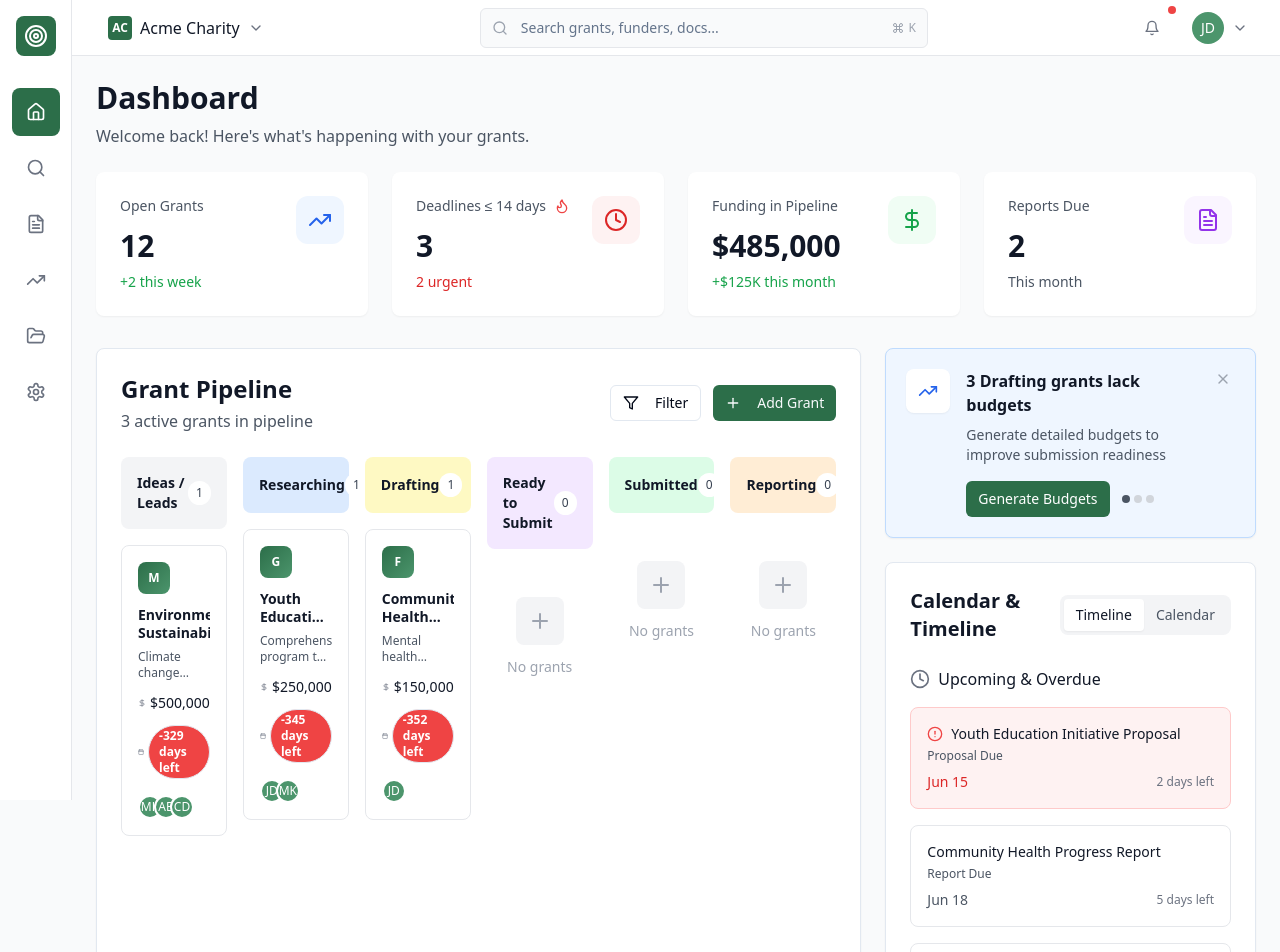
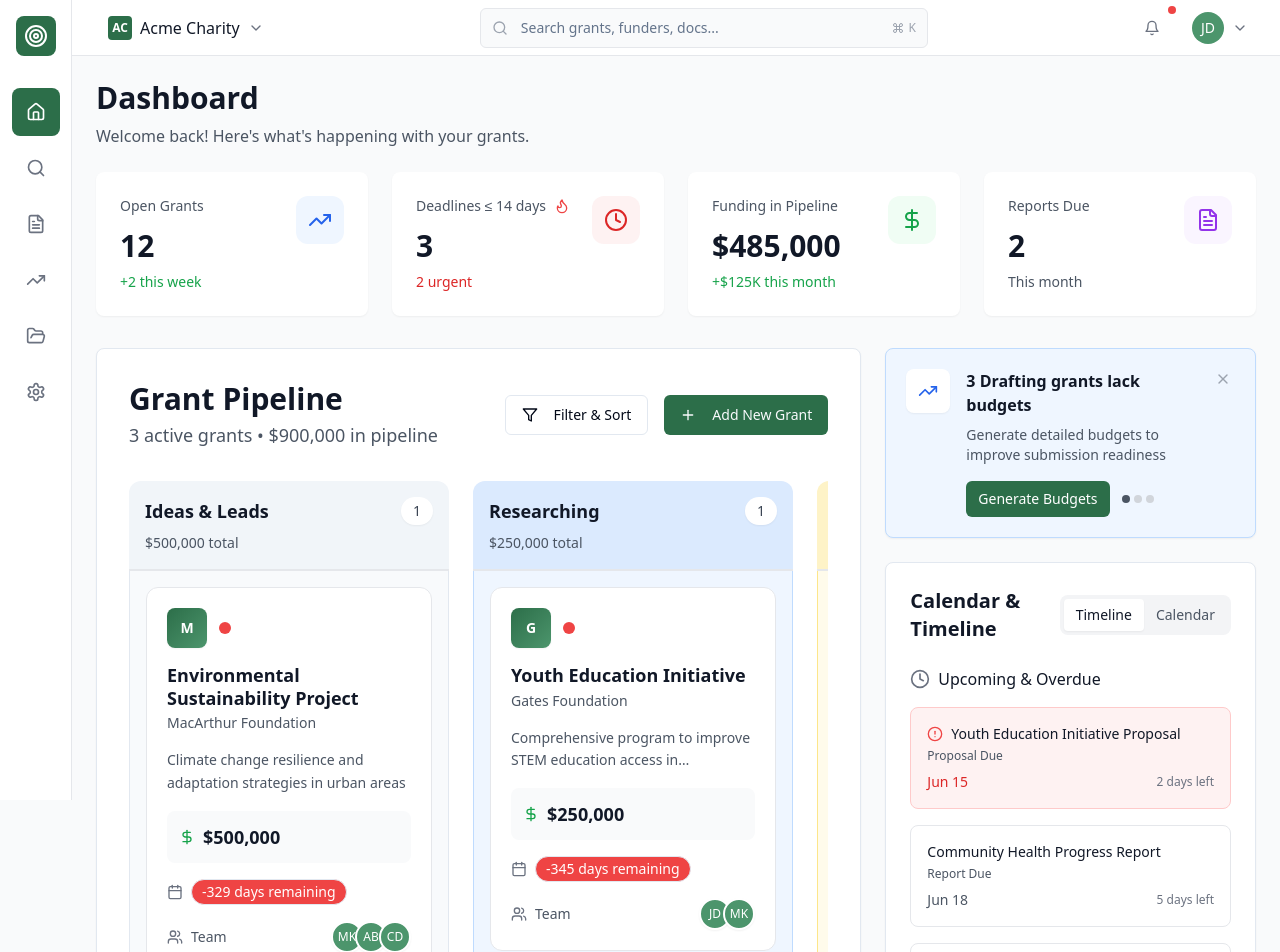
Before and after one commit to ahmedgadir/sprout-start-onboard, a React (Vite) app: page /dashboard in a window 1280 px wide. Shown: the top 952 px of the page. Built offline with nearby package versions, Linux system fonts and the light colour scheme.

Commit message:
Refactor: Improve Grant Pipeline Kanban
Restructure the Grant Pipeline Kanban to a horizontal layout with improved information display.

```diff
--- a/src/components/dashboard/GrantPipelineKanban.tsx
+++ b/src/components/dashboard/GrantPipelineKanban.tsx
@@ -2,16 +2,16 @@
 import React, { useState } from 'react';
 import { Card } from '@/components/ui/card';
 import { Badge } from '@/components/ui/badge';
-import { MoreHorizontal, Plus, Calendar, DollarSign, Filter } from 'lucide-react';
+import { MoreHorizontal, Plus, Calendar, DollarSign, Filter, Users } from 'lucide-react';
 import { Button } from '@/components/ui/button';
 
 const columns = [
-  { id: 'ideas', title: 'Ideas / Leads', count: 3, color: 'bg-gray-100' },
-  { id: 'researching', title: 'Researching', count: 5, color: 'bg-blue-100' },
-  { id: 'drafting', title: 'Drafting', count: 4, color: 'bg-yellow-100' },
-  { id: 'ready', title: 'Ready to Submit', count: 2, color: 'bg-purple-100' },
-  { id: 'submitted', title: 'Submitted', count: 6, color: 'bg-green-100' },
-  { id: 'reporting', title: 'Reporting', count: 3, color: 'bg-orange-100' },
+  { id: 'ideas', title: 'Ideas & Leads', count: 3, color: 'bg-slate-50 border-slate-200', headerColor: 'bg-slate-100' },
+  { id: 'researching', title: 'Researching', count: 5, color: 'bg-blue-50 border-blue-200', headerColor: 'bg-blue-100' },
+  { id: 'drafting', title: 'Drafting', count: 4, color: 'bg-amber-50 border-amber-200', headerColor: 'bg-amber-100' },
+  { id: 'ready', title: 'Ready to Submit', count: 2, color: 'bg-purple-50 border-purple-200', headerColor: 'bg-purple-100' },
+  { id: 'submitted', title: 'Submitted', count: 6, color: 'bg-emerald-50 border-emerald-200', headerColor: 'bg-emerald-100' },
+  { id: 'reporting', title: 'Reporting', count: 3, color: 'bg-orange-50 border-orange-200', headerColor: 'bg-orange-100' },
 ];
 
 const sampleGrants = [
@@ -23,7 +23,8 @@ const sampleGrants = [
     deadline: '2024-06-15',
     assignees: ['JD', 'MK'],
     status: 'researching',
-    description: 'Comprehensive program to improve STEM education access',
+    description: 'Comprehensive program to improve STEM education access in underserved communities',
+    priority: 'high',
   },
   {
     id: 2,
@@ -33,17 +34,19 @@ const sampleGrants = [
     deadline: '2024-06-08',
     assignees: ['JD'],
     status: 'drafting',
-    description: 'Mental health support for underserved communities',
+    description: 'Mental health support services for underserved communities nationwide',
+    priority: 'medium',
   },
   {
     id: 3,
-    title: 'Environmental Sustainability',
+    title: 'Environmental Sustainability Project',
     funder: 'MacArthur Foundation',
     amount: 500000,
     deadline: '2024-07-01',
     assignees: ['MK', 'AB', 'CD'],
     status: 'ideas',
-    description: 'Climate change resilience in urban areas',
+    description: 'Climate change resilience and adaptation strategies in urban areas',
+    priority: 'high',
   },
 ];
 
@@ -65,104 +68,132 @@ export const GrantPipelineKanban = () => {
   const getDeadlineColor = (deadline: string) => {
     const days = getDaysUntilDeadline(deadline);
     if (days <= 0) return 'bg-red-500 text-white';
-    if (days <= 7) return 'bg-red-100 text-red-700 border-red-200';
-    if (days <= 14) return 'bg-yellow-100 text-yellow-700 border-yellow-200';
-    return 'bg-green-100 text-green-700 border-green-200';
+    if (days <= 7) return 'bg-red-100 text-red-700 border-red-300';
+    if (days <= 14) return 'bg-amber-100 text-amber-700 border-amber-300';
+    return 'bg-green-100 text-green-700 border-green-300';
+  };
+
+  const getPriorityColor = (priority: string) => {
+    switch (priority) {
+      case 'high': return 'bg-red-500';
+      case 'medium': return 'bg-amber-500';
+      case 'low': return 'bg-green-500';
+      default: return 'bg-gray-500';
+    }
   };
 
   return (
-    <Card className="p-6 h-full">
-      <div className="flex items-center justify-between mb-6">
-        <div>
-          <h2 className="text-2xl font-semibold text-gray-900">Grant Pipeline</h2>
-          <p className="text-gray-600 mt-1">{grants.length} active grants in pipeline</p>
+    <Card className="p-8 h-full bg-white shadow-sm">
+      {/* Header Section */}
+      <div className="flex items-center justify-between mb-8">
+        <div className="space-y-1">
+          <h2 className="text-3xl font-bold text-gray-900">Grant Pipeline</h2>
+          <p className="text-gray-600 text-lg">
+            {grants.length} active grants • ${grants.reduce((sum, grant) => sum + grant.amount, 0).toLocaleString()} in pipeline
+          </p>
         </div>
-        <div className="flex items-center space-x-3">
-          <Button variant="outline" size="sm">
+        <div className="flex items-center space-x-4">
+          <Button variant="outline" size="default" className="h-10">
             <Filter className="w-4 h-4 mr-2" />
-            Filter
+            Filter & Sort
           </Button>
-          <Button size="sm" className="bg-[#2C6E49] hover:bg-[#1B4332]">
+          <Button size="default" className="bg-[#2C6E49] hover:bg-[#1B4332] h-10">
             <Plus className="w-4 h-4 mr-2" />
-            Add Grant
+            Add New Grant
           </Button>
         </div>
       </div>
 
-      <div className="grid grid-cols-6 gap-4 h-[650px]">
+      {/* Horizontal Kanban Board */}
+      <div className="flex space-x-6 h-[700px] overflow-x-auto pb-4">
         {columns.map((column) => (
-          <div key={column.id} className="flex flex-col">
+          <div key={column.id} className="flex-shrink-0 w-80">
             {/* Column Header */}
-            <div className={`p-4 rounded-lg ${column.color} mb-4`}>
-              <div className="flex items-center justify-between">
-                <h3 className="font-semibold text-gray-900 text-sm">{column.title}</h3>
-                <span className="bg-white text-gray-700 text-xs font-medium px-2 py-1 rounded-full">
-                  {getGrantsForColumn(column.id).length}
-                </span>
+            <div className={`p-4 rounded-t-xl border-b-2 ${column.headerColor} border-gray-200`}>
+              <div className="flex items-center justify-between mb-2">
+                <h3 className="font-semibold text-gray-900 text-lg">{column.title}</h3>
+                <div className="flex items-center space-x-2">
+                  <span className="bg-white text-gray-700 text-sm font-medium px-3 py-1 rounded-full shadow-sm">
+                    {getGrantsForColumn(column.id).length}
+                  </span>
+                </div>
+              </div>
+              <div className="text-sm text-gray-600">
+                ${getGrantsForColumn(column.id).reduce((sum, grant) => sum + grant.amount, 0).toLocaleString()} total
               </div>
             </div>
 
-            {/* Grant Cards */}
-            <div className="flex-1 space-y-3 overflow-y-auto">
+            {/* Column Content */}
+            <div className={`h-full rounded-b-xl border-l border-r border-b ${column.color} p-4 space-y-4 overflow-y-auto`} style={{ maxHeight: '620px' }}>
               {getGrantsForColumn(column.id).map((grant) => (
                 <div
                   key={grant.id}
-                  className="bg-white border border-gray-200 rounded-lg p-4 cursor-move hover:shadow-md transition-all duration-200 group"
+                  className="bg-white border border-gray-200 rounded-xl p-5 cursor-move hover:shadow-lg transition-all duration-300 group hover:-translate-y-1"
                   draggable
                 >
-                  {/* Header */}
-                  <div className="flex items-start justify-between mb-3">
-                    <div className="w-8 h-8 bg-gradient-to-br from-[#2C6E49] to-[#4C956C] rounded-lg text-white text-xs flex items-center justify-center font-bold">
-                      {grant.funder.charAt(0)}
+                  {/* Grant Header */}
+                  <div className="flex items-start justify-between mb-4">
+                    <div className="flex items-center space-x-3">
+                      <div className="w-10 h-10 bg-gradient-to-br from-[#2C6E49] to-[#4C956C] rounded-lg text-white text-sm flex items-center justify-center font-bold shadow-sm">
+                        {grant.funder.charAt(0)}
+                      </div>
+                      <div className={`w-3 h-3 rounded-full ${getPriorityColor(grant.priority)}`} title={`${grant.priority} priority`}></div>
                     </div>
-                    <button className="opacity-0 group-hover:opacity-100 transition-opacity p-1 hover:bg-gray-100 rounded">
-                      <MoreHorizontal className="w-4 h-4 text-gray-400" />
+                    <button className="opacity-0 group-hover:opacity-100 transition-opacity p-2 hover:bg-gray-100 rounded-lg">
+                      <MoreHorizontal className="w-4 h-4 text-gray-500" />
                     </button>
                   </div>
 
-                  {/* Grant Title */}
-                  <h4 className="font-semibold text-sm text-gray-900 mb-2 line-clamp-2 leading-tight">
-                    {grant.title}
-                  </h4>
+                  {/* Grant Title & Funder */}
+                  <div className="mb-4">
+                    <h4 className="font-semibold text-gray-900 mb-1 text-lg leading-tight">
+                      {grant.title}
+                    </h4>
+                    <p className="text-sm text-gray-600 font-medium">{grant.funder}</p>
+                  </div>
 
                   {/* Description */}
-                  <p className="text-xs text-gray-600 mb-3 line-clamp-2">
+                  <p className="text-sm text-gray-600 mb-4 leading-relaxed line-clamp-2">
                     {grant.description}
                   </p>
 
                   {/* Amount */}
-                  <div className="flex items-center space-x-1 mb-3">
-                    <DollarSign className="w-3 h-3 text-gray-500" />
-                    <span className="text-sm font-medium text-gray-900">
+                  <div className="flex items-center space-x-2 mb-4 p-3 bg-gray-50 rounded-lg">
+                    <DollarSign className="w-4 h-4 text-green-600" />
+                    <span className="text-lg font-bold text-gray-900">
                       ${grant.amount.toLocaleString()}
                     </span>
                   </div>
 
                   {/* Deadline */}
-                  <div className="flex items-center space-x-1 mb-4">
-                    <Calendar className="w-3 h-3 text-gray-500" />
+                  <div className="flex items-center space-x-2 mb-4">
+                    <Calendar className="w-4 h-4 text-gray-500" />
                     <Badge
                       variant="outline"
-                      className={`text-xs ${getDeadlineColor(grant.deadline)}`}
+                      className={`text-sm font-medium ${getDeadlineColor(grant.deadline)}`}
                     >
-                      {getDaysUntilDeadline(grant.deadline)} days left
+                      {getDaysUntilDeadline(grant.deadline)} days remaining
                     </Badge>
                   </div>
 
-                  {/* Assignees */}
+                  {/* Team */}
                   <div className="flex items-center justify-between">
+                    <div className="flex items-center space-x-2">
+                      <Users className="w-4 h-4 text-gray-500" />
+                      <span className="text-sm text-gray-600">Team</span>
+                    </div>
                     <div className="flex -space-x-2">
                       {grant.assignees.slice(0, 3).map((assignee, index) => (
                         <div
                           key={index}
-                          className="w-6 h-6 bg-[#4C956C] rounded-full border-2 border-white flex items-center justify-center text-white text-xs font-medium"
+                          className="w-8 h-8 bg-[#4C956C] rounded-full border-2 border-white flex items-center justify-center text-white text-xs font-medium shadow-sm"
                           title={assignee}
                         >
                           {assignee}
                         </div>
                       ))}
                       {grant.assignees.length > 3 && (
-                        <div className="w-6 h-6 bg-gray-400 rounded-full border-2 border-white flex items-center justify-center text-white text-xs">
+                        <div className="w-8 h-8 bg-gray-400 rounded-full border-2 border-white flex items-center justify-center text-white text-xs font-medium shadow-sm">
                           +{grant.assignees.length - 3}
                         </div>
                       )}
@@ -171,12 +202,14 @@ export const GrantPipelineKanban = () => {
                 </div>
               ))}
 
+              {/* Empty State */}
               {getGrantsForColumn(column.id).length === 0 && (
-                <div className="text-center py-8 text-gray-400">
-                  <div className="w-12 h-12 bg-gray-100 rounded-lg flex items-center justify-center mx-auto mb-3">
-                    <Plus className="w-6 h-6 text-gray-400" />
+                <div className="text-center py-12">
+                  <div className="w-16 h-16 bg-white border-2 border-dashed border-gray-300 rounded-xl flex items-center justify-center mx-auto mb-4">
+                    <Plus className="w-8 h-8 text-gray-400" />
                   </div>
-                  <p className="text-sm">No grants</p>
+                  <p className="text-gray-500 font-medium">No grants yet</p>
+                  <p className="text-sm text-gray-400 mt-1">Drag grants here or add new ones</p>
                 </div>
               )}
             </div>
```
